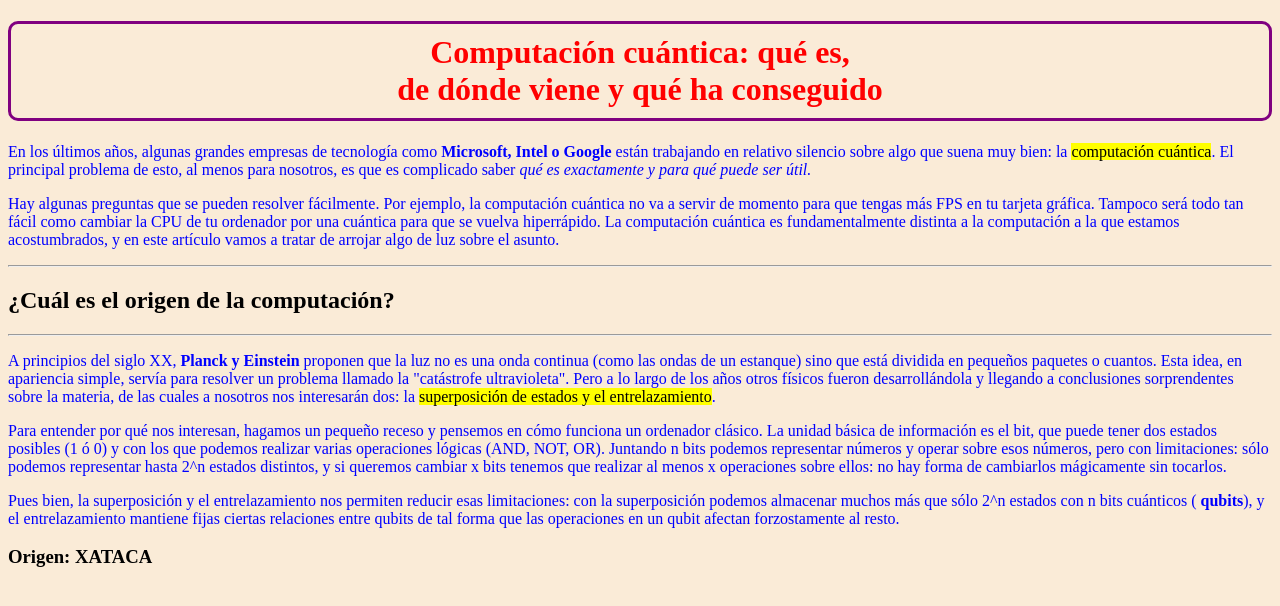
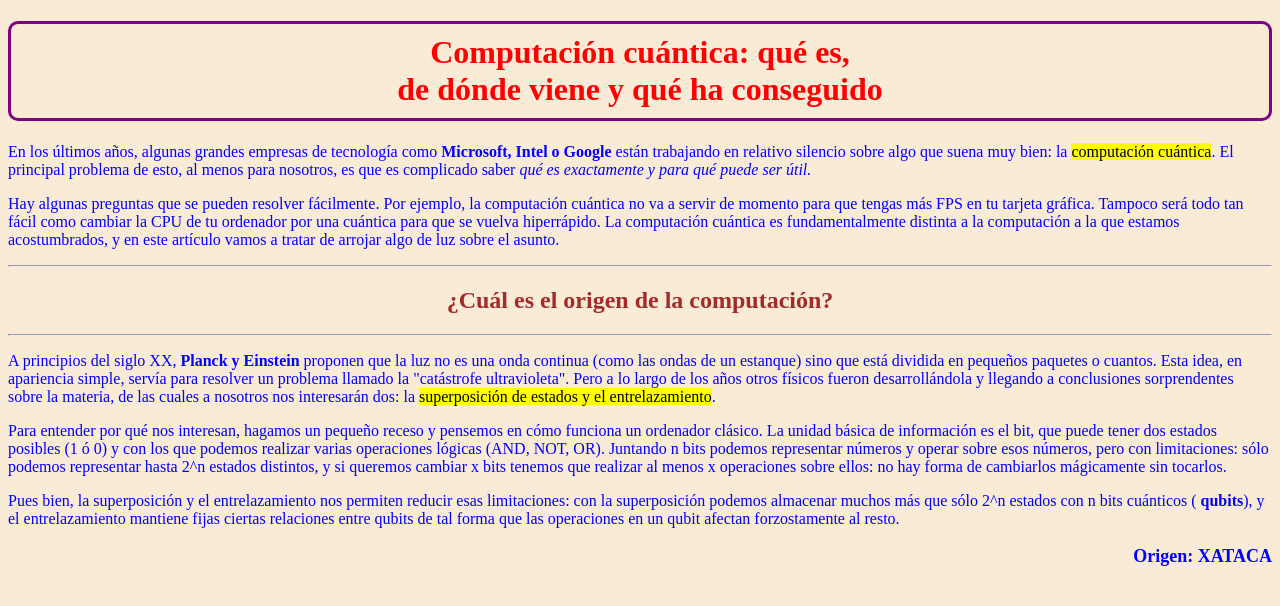
Before and after one commit to LuisGarciaVillena/Tarea-3, a plain HTML site: page index.html in a window 1280 px wide. Drawn offline with Linux system fonts and the light colour scheme.

Commit message:
Update style.css

```diff
--- a/style.css
+++ b/style.css
@@ -15,8 +15,14 @@ p {
     color: blue;
 }
 
-hr2 {
+h2 {
     font-size: x-large;
     color: brown;
     text-align: center;
 }
+
+h3 {
+    font-size: large;
+    text-align: end;
+    color: blue;
+}
```
